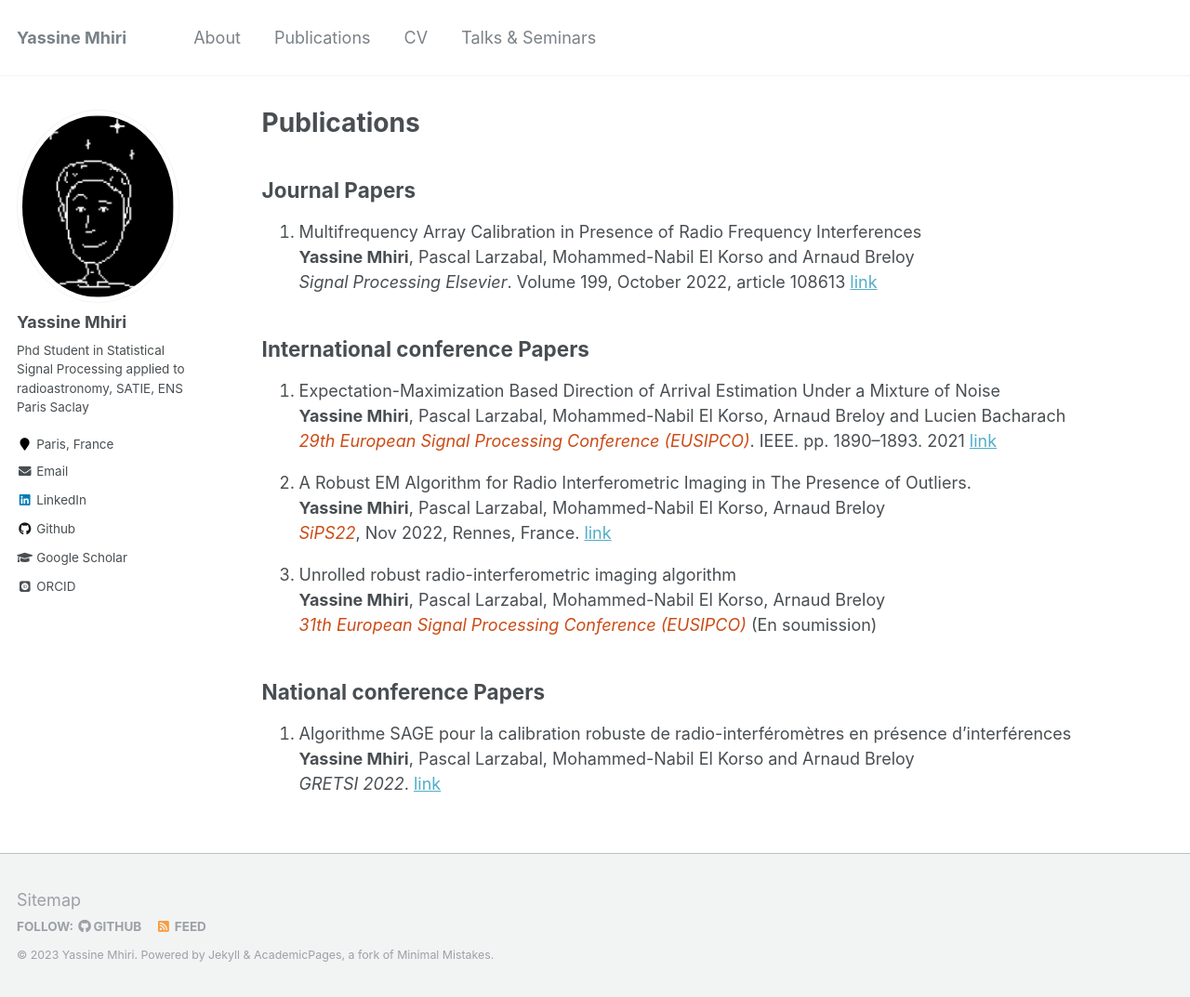
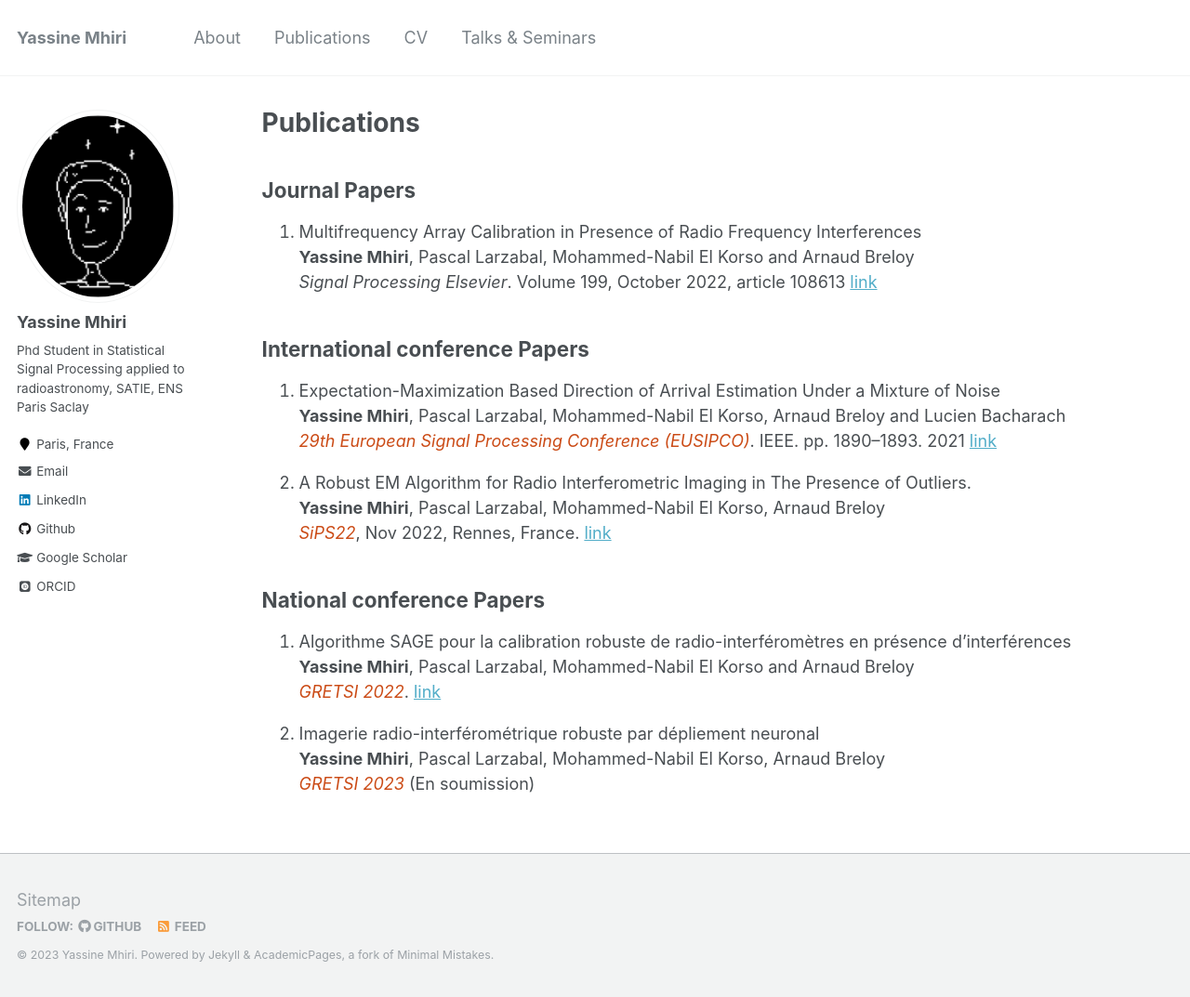
Before and after one commit to y-mhiri/y-mhiri.github.io, a Jekyll site: the page built from _pages/publications.md, in a window 1280 px wide and 1073 px high. Shown: the whole window at 93% size. Built offline with Jekyll 4.4.1, drawn with Linux system fonts in a browser that asks for light colours; some web fonts are replaced.

Commit message:
plus de EUSIPCO, Ajout GRETSI23

```diff
--- a/_pages/publications.md
+++ b/_pages/publications.md
@@ -35,11 +35,12 @@ author_profile: true
   [link](https://hal.archives-ouvertes.fr/hal-03823295/document)
 
 
-3. Unrolled robust radio-interferometric imaging algorithm \
-  **Yassine Mhiri**, Pascal Larzabal, Mohammed-Nabil El Korso, Arnaud Breloy \
-  *31th European Signal Processing Conference (EUSIPCO)* (En soumission)
 
 ## National conference Papers
 1. Algorithme SAGE pour la calibration robuste de radio-interféromètres en présence d’interférences \
   **Yassine Mhiri**, Pascal Larzabal, Mohammed-Nabil El Korso and Arnaud Breloy \
   *GRETSI 2022*. [link](https://arxiv.org/pdf/2202.07297.pdf)
+
+2. Imagerie radio-interférométrique robuste par dépliement neuronal \
+  **Yassine Mhiri**, Pascal Larzabal, Mohammed-Nabil El Korso, Arnaud Breloy \
+  *GRETSI 2023* (En soumission)
```
